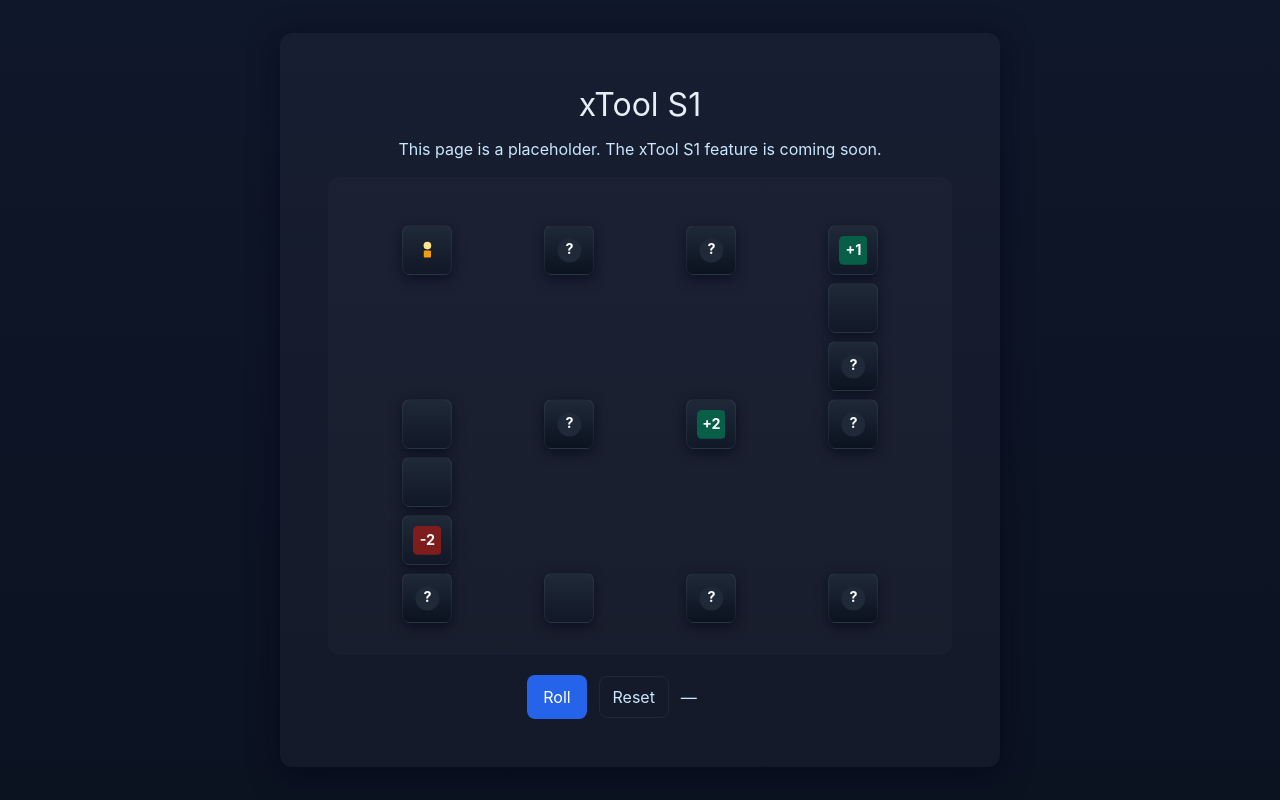
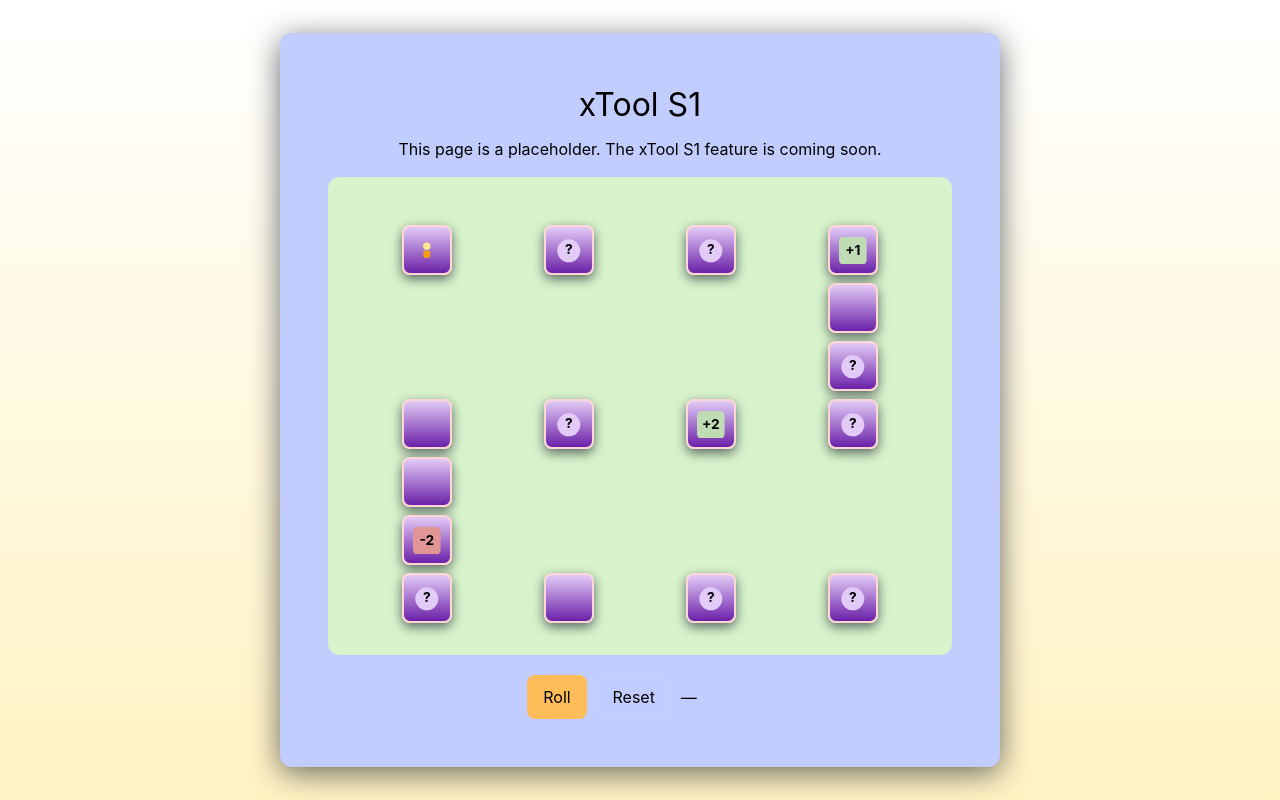
Before and after one commit to JoshuaWuebbolt/ODC_Games, a Next.js app in the folder odc_webgames/: page /s1 in a window 1280 px wide. Built offline with nearby package versions, Linux system fonts and the light colour scheme.

Commit message:
Changed colar palet for home and s1 pages.

```diff
--- a/odc_webgames/app/page.tsx
+++ b/odc_webgames/app/page.tsx
@@ -115,7 +115,7 @@
         {/* Row 1: one centered */}
         <div style={{ display: 'flex', justifyContent: 'center' }}>
           <div style={{ width: '72%' }}>
-            <Button label="Do's and Don'ts" onClick={() => { router.push('/dos-and-donts') }}>
+            <Button label="Do's and Don'ts" onClick={() => { router.push('/dos-and-donts') }} style={{ background: '#ffd6d6' }}>
               <IconPuzzle />
               <span style={{ fontSize: 16, color: '#111827' }}>Dos and Don'ts</span>
             </Button>
@@ -125,13 +125,13 @@
         {/* Row 2: two side by side */}
         <div style={{ display: 'flex', gap: 12 }}>
           <div style={{ flex: 1 }}>
-            <Button label="XTool S1" onClick={() => { router.push('/s1') }}>
+            <Button label="XTool S1" onClick={() => { router.push('/s1') }} style={{ background: '#d9f4cd' }}>
               <IconMemory />
               <span style={{ fontSize: 16, color: '#111827' }}>XTool S1</span>
             </Button>
           </div>
           <div style={{ flex: 1 }}>
-            <Button label="3D Printer" onClick={() => { router.push('/3d-printer') }}>
+            <Button label="3D Printer" onClick={() => { router.push('/3d-printer') }} style={{ background: '#fff3c2' }}>
               <IconMath />
               <span style={{ fontSize: 16, color: '#111827' }}>3D Printer</span>
             </Button>
@@ -141,13 +141,13 @@
         {/* Row 3: two side by side */}
         <div style={{ display: 'flex', gap: 12 }}>
           <div style={{ flex: 1 }}>
-            <Button label="Cricut" onClick={() => { router.push('/cricut') }}>
+            <Button label="Cricut" onClick={() => { router.push('/cricut') }} style={{ background: '#c2cdff' }}>
               <IconWords />
               <span style={{ fontSize: 16, color: '#111827' }}>Cricut</span>
             </Button>
           </div>
           <div style={{ flex: 1 }}>
-            <Button label="Thread it right" onClick={() => { router.push('/sewing') }}>
+            <Button label="Thread it right" onClick={() => { router.push('/sewing') }} style={{ background: '#e2cbf6' }}>
               <IconShapes />
               <span style={{ fontSize: 16, color: '#111827' }}>Thread it right</span>
             </Button>
--- a/odc_webgames/app/s1/page.tsx
+++ b/odc_webgames/app/s1/page.tsx
@@ -16,7 +16,7 @@
     size = 50,
     icon,
     label,
-    background = "linear-gradient(180deg,#1f2937,#111827)",
+    background = "linear-gradient(180deg,#e2cbf6,#6b21a8)",
     onClick,
 }: BoardSpaceProps): JSX.Element {
     // If `size` is provided -> fixed square. If not -> responsive square (fills parent) using padding-bottom trick.
@@ -42,10 +42,10 @@
         background,
         borderRadius: 8,
         boxShadow: "0 4px 12px rgba(2,6,23,0.6)",
-        border: "1px solid rgba(255,255,255,0.06)",
         cursor: onClick ? "pointer" : "default",
         userSelect: "none",
         overflow: "hidden",
+        border: "2px solid #ffd6d6"
     };
 
     const iconWrapperStyle: React.CSSProperties = {
@@ -75,15 +75,15 @@
 function QuestionIcon(): JSX.Element {
     return (
         <svg viewBox="0 0 24 24" width="100%" height="100%" aria-hidden>
-            <circle cx="12" cy="12" r="10" fill="#1f2937" />
-            <text x="12" y="15" textAnchor="middle" fontSize="12" fill="#f8fafc" fontWeight={700}>?</text>
+            <circle cx="12" cy="12" r="10" fill="#e2cbf6" />
+            <text x="12" y="15" textAnchor="middle" fontSize="12" fill="#000000ff" fontWeight={700}>?</text>
         </svg>
     );
 }
 
 function PlusIcon({ n = 1 }: { n?: number }): JSX.Element {
-    const bg = n > 0 ? "#065f46" : "#7f1d1d";
-    const fg = "#fff";
+    const bg = n > 0 ? "#c0dcb4" : "#e29595";
+    const fg = "#000000ff";
     return (
         <svg viewBox="0 0 24 24" width="100%" height="100%" aria-hidden>
             <rect x="0" y="0" width="24" height="24" rx="4" fill={bg} />
@@ -238,7 +238,7 @@
                 justifyContent: "center",
                 // responsive padding
                 padding: "clamp(12px, 3vw, 32px)",
-                background: "linear-gradient(180deg,#0f172a 0%, #0b1220 100%)",
+                background: "linear-gradient(180deg,#fff 0%, #fff3c2 100%)",
                 color: "#e6eef8",
                 fontFamily: "Inter, system-ui, -apple-system, 'Segoe UI', Roboto, 'Helvetica Neue', Arial",
             }}
@@ -251,12 +251,12 @@
                     textAlign: "center",
                     borderRadius: 12,
                     padding: "clamp(16px, 4vw, 48px)",
-                    background: "rgba(255,255,255,0.03)",
+                    background: "#c2cdff",
                     boxShadow: "0 6px 30px rgba(2,6,23,0.6)",
                 }}
             >
-                <h1 style={{ margin: 0, fontSize: "clamp(1.25rem, 4vw, 2rem)" }}>xTool S1</h1>
-                <p style={{ marginTop: "0.5rem", color: "#cbe7ff", fontSize: "clamp(0.9rem, 2.4vw, 1rem)" }}>
+                <h1 style={{ margin: 0, fontSize: "clamp(1.25rem, 4vw, 2rem)", color: "#000000ff" }}>xTool S1</h1>
+                <p style={{ marginTop: "0.5rem", color: "#000000ff ", fontSize: "clamp(0.9rem, 2.4vw, 1rem)" }}>
                     This page is a placeholder. The xTool S1 feature is coming soon.
                 </p>
                 {/* BoardGame */}
@@ -266,7 +266,7 @@
                         width: "100%",
                         borderRadius: 12,
                         padding: "clamp(8px, 2vw, 24px)",
-                        background: "rgba(255,255,255,0.02)",
+                        background: "#d9f4cd",
                     }}
                 >
                     {/* use the precomputed path variable here instead of an IIFE */}
@@ -317,7 +317,7 @@
                                                 background={
 
                                                     questionSpaces.has(idx)
-                                                            ? "linear-gradient(180deg,#1f2937,#0b1220)"
+                                                            ? "linear-gradient(180deg,#e2cbf6,#6b21a8)"
                                                             : undefined
                                                 }
                                             />
@@ -361,8 +361,8 @@
                                 padding: "0.6rem 1rem",
                                 borderRadius: 8,
                                 border: "none",
-                                background: "#2563eb",
-                                color: "#fff",
+                                background: "#ffbd59",
+                                color: "#000000ff",
                                 cursor: "pointer",
                                 fontSize: "clamp(0.9rem, 2.2vw, 1rem)",
                             }}
@@ -380,14 +380,14 @@
                                 borderRadius: 8,
                                 border: "1px solid rgba(255,255,255,0.06)",
                                 background: "transparent",
-                                color: "#cbe7ff",
+                                color: "#000000ff",
                                 cursor: "pointer",
                             }}
                         >
                             Reset
                         </button>
 
-                        <div aria-live="polite" style={{ color: "#cbe7ff", minWidth: 72, textAlign: "left" }}>
+                        <div aria-live="polite" style={{ color: "#000000ff", minWidth: 72, textAlign: "left" }}>
                             {roll === null ? "—" : `Result: ${roll}`}
                         </div>
                     </div>
```
